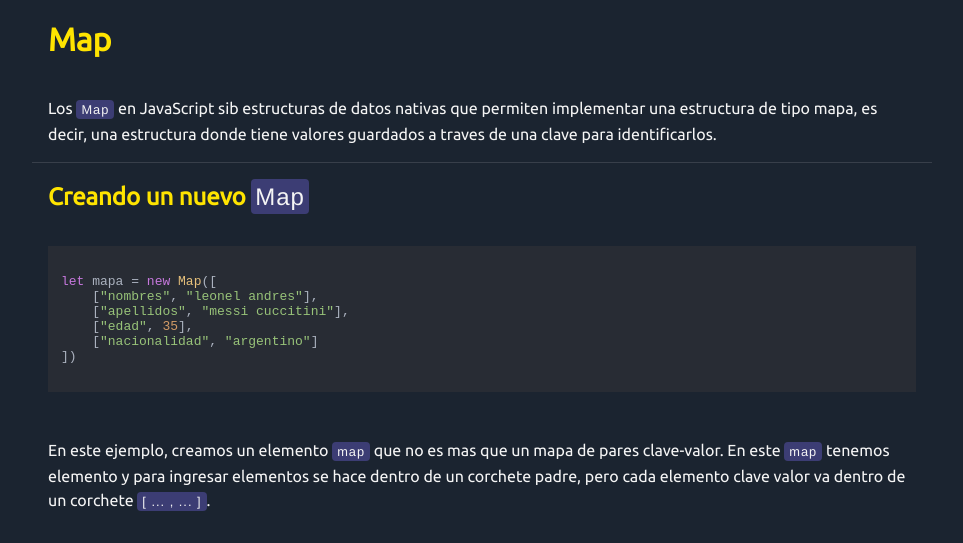
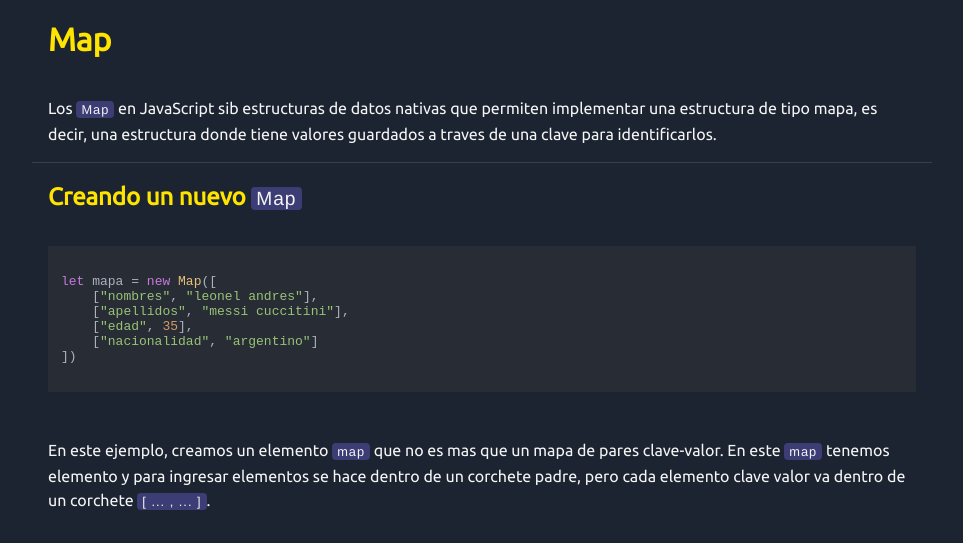
Before and after one commit to ulisesafcdev/guide-javascript, a plain HTML site: page pages/map.html in a window 1280 px wide. Shown: the top 543 px of the page, without its empty margins (158-1121 px from the left). Drawn offline with Linux system fonts and the light colour scheme.

Commit message:
se editaron estilos en encabezados

```diff
--- a/assets/css/styles.css
+++ b/assets/css/styles.css
@@ -116,7 +116,7 @@ article {
 .example__title {
     font-family: 'Franklin Gothic Medium', 'Arial Narrow', Arial, sans-serif;
     background-color: #5e56b681;
-    padding: 2px 5px;
+    padding: 1px 5px;
     border-radius: 4px;
     letter-spacing: 1px;
 }
@@ -125,14 +125,16 @@ article {
     font-size: 0.8rem;
 }
 
+.example__title {
+    font-size: 1.2rem;
+}
+
 .example > a {
     color: #f5f5f5;
     text-decoration: none;
 }
 
 .example__title {
-    /* font-size: 0.8em; */
-    padding: .25rem;
     color: #f5f5f5;
     font-weight: normal;
 }
```
